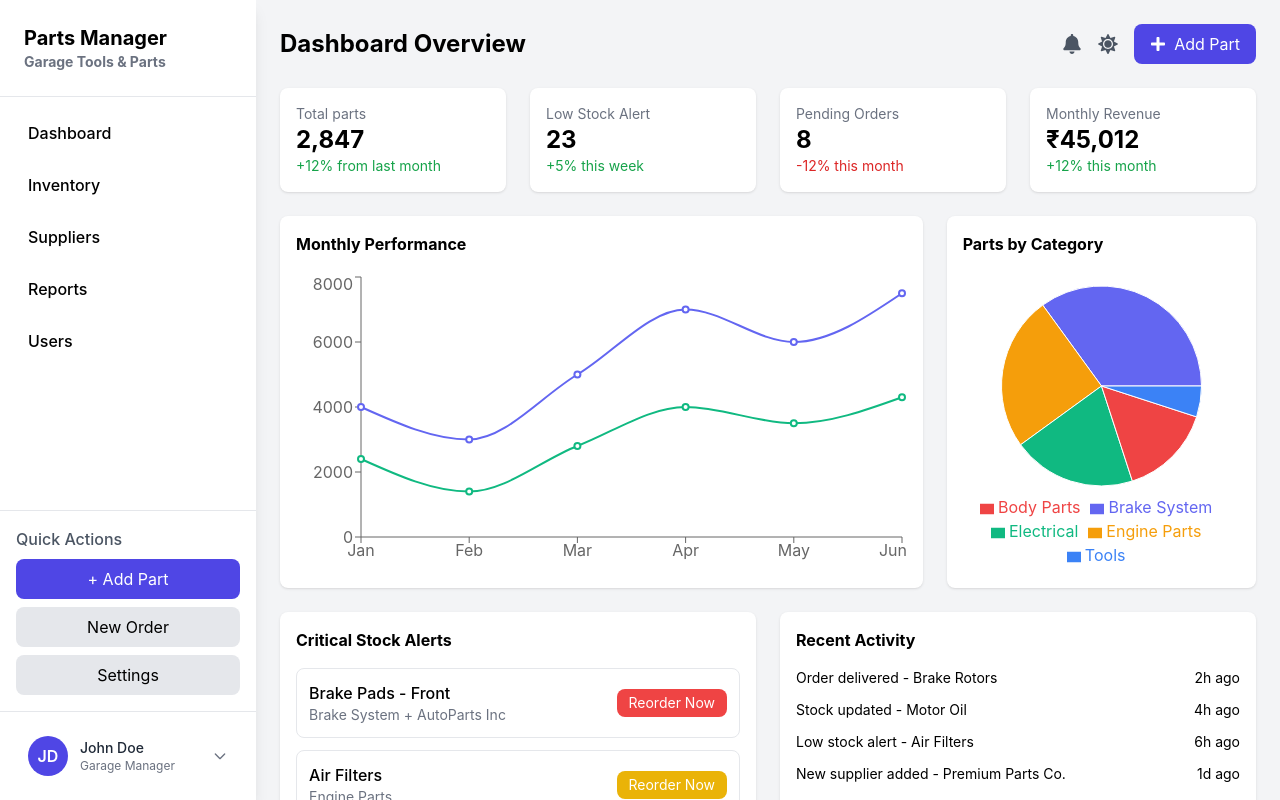
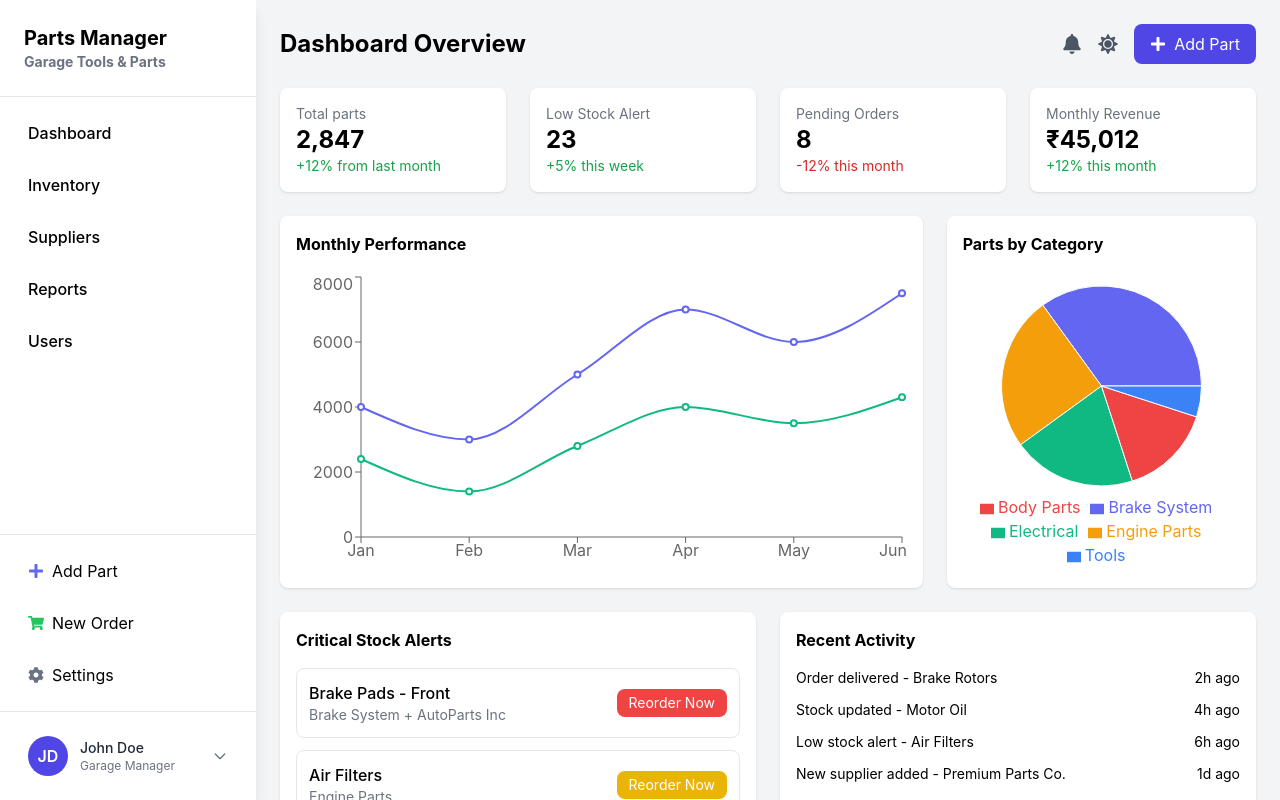
Before and after one commit to Srikumarsahoo/EzzyManagement, a React (Create React App) app in the folder ass-frontend/: page /dashboard in a window 1280 px wide. Built offline with nearby package versions, Linux system fonts and the light colour scheme.

Commit message:
Created a log out option in the profile menu and in auth.js

```diff
--- a/ass-frontend/src/components/ProfileMenu.js
+++ b/ass-frontend/src/components/ProfileMenu.js
@@ -8,19 +8,35 @@ import {
   SunIcon,
   ArrowRightOnRectangleIcon,
 } from "@heroicons/react/24/outline";
+import { useNavigate } from "react-router-dom";
 
 export default function ProfileMenu() {
+  const navigate = useNavigate();
+
+  // ✅ Actual logout function
   const handleLogout = () => {
-    alert("Logged out");
+    // Remove user token (and any other user info)
+    localStorage.removeItem("token");
+    localStorage.removeItem("user");
+
+    // Optional: show confirmation
+    alert("You have been logged out successfully!");
+
+    // Redirect to login page
+    navigate("/login");
   };
 
   const handleToggleTheme = () => {
-    alert("Theme toggled");
+    // Optional: dark/light theme toggle
+    const currentTheme = localStorage.getItem("theme") || "light";
+    const newTheme = currentTheme === "light" ? "dark" : "light";
+    localStorage.setItem("theme", newTheme);
+    document.documentElement.classList.toggle("dark", newTheme === "dark");
   };
 
   return (
     <Menu as="div" className="relative inline-block text-left w-full">
-      {/* Button */}
+      {/* Profile button */}
       <div>
         <Menu.Button className="flex items-center w-full justify-between px-3 py-2 rounded-lg hover:bg-gray-100">
           <div className="flex items-center space-x-3">
@@ -43,7 +59,7 @@ export default function ProfileMenu() {
         </Menu.Button>
       </div>
 
-      {/* Dropdown Menu */}
+      {/* Dropdown */}
       <Transition
         as={Fragment}
         enter="transition ease-out duration-100"
@@ -59,9 +75,8 @@ export default function ProfileMenu() {
             <Menu.Item>
               {({ active }) => (
                 <button
-                  className={`${
-                    active ? "bg-gray-100" : ""
-                  } flex items-center w-full px-4 py-2 text-sm text-gray-700`}
+                  onClick={() => navigate("/profile")}
+                  className={`${active ? "bg-gray-100" : ""} flex items-center w-full px-4 py-2 text-sm text-gray-700`}
                 >
                   <UserIcon className="w-5 h-5 mr-2 text-gray-500" />
                   View Profile
@@ -73,9 +88,8 @@ export default function ProfileMenu() {
             <Menu.Item>
               {({ active }) => (
                 <button
-                  className={`${
-                    active ? "bg-gray-100" : ""
-                  } flex items-center w-full px-4 py-2 text-sm text-gray-700`}
+                  onClick={() => navigate("/settings")}
+                  className={`${active ? "bg-gray-100" : ""} flex items-center w-full px-4 py-2 text-sm text-gray-700`}
                 >
                   <Cog6ToothIcon className="w-5 h-5 mr-2 text-gray-500" />
                   Account Settings
@@ -87,9 +101,8 @@ export default function ProfileMenu() {
             <Menu.Item>
               {({ active }) => (
                 <button
-                  className={`${
-                    active ? "bg-gray-100" : ""
-                  } flex items-center w-full px-4 py-2 text-sm text-gray-700`}
+                  onClick={() => navigate("/change-password")}
+                  className={`${active ? "bg-gray-100" : ""} flex items-center w-full px-4 py-2 text-sm text-gray-700`}
                 >
                   <LockClosedIcon className="w-5 h-5 mr-2 text-gray-500" />
                   Change Password
@@ -101,9 +114,8 @@ export default function ProfileMenu() {
             <Menu.Item>
               {({ active }) => (
                 <button
-                  className={`${
-                    active ? "bg-gray-100" : ""
-                  } flex items-center w-full px-4 py-2 text-sm text-gray-700`}
+                  onClick={() => navigate("/notifications")}
+                  className={`${active ? "bg-gray-100" : ""} flex items-center w-full px-4 py-2 text-sm text-gray-700`}
                 >
                   <BellIcon className="w-5 h-5 mr-2 text-gray-500" />
                   Notification
@@ -116,9 +128,7 @@ export default function ProfileMenu() {
               {({ active }) => (
                 <button
                   onClick={handleToggleTheme}
-                  className={`${
-                    active ? "bg-gray-100" : ""
-                  } flex items-center w-full px-4 py-2 text-sm text-gray-700`}
+                  className={`${active ? "bg-gray-100" : ""} flex items-center w-full px-4 py-2 text-sm text-gray-700`}
                 >
                   <SunIcon className="w-5 h-5 mr-2 text-gray-500" />
                   Toggle Theme
@@ -127,15 +137,13 @@ export default function ProfileMenu() {
             </Menu.Item>
           </div>
 
-          {/* Logout */}
+          {/* ✅ Logout Option */}
           <div className="py-1 border-t border-gray-200">
             <Menu.Item>
               {({ active }) => (
                 <button
                   onClick={handleLogout}
-                  className={`${
-                    active ? "bg-gray-100" : ""
-                  } flex items-center w-full px-4 py-2 text-sm text-red-600`}
+                  className={`${active ? "bg-gray-100" : ""} flex items-center w-full px-4 py-2 text-sm text-red-600`}
                 >
                   <ArrowRightOnRectangleIcon className="w-5 h-5 mr-2 text-red-500" />
                   Log Out
--- a/ass-frontend/src/pages/Dashboard.js
+++ b/ass-frontend/src/pages/Dashboard.js
@@ -17,6 +17,10 @@ import {
 import { FaBell, FaSun, FaPlus } from "react-icons/fa";
 import { Link } from "react-router-dom";
 import ProfileMenu from "../components/ProfileMenu";
+import {
+  FaFileDownload, FaChartLine, FaMoneyBillWave,
+  FaBoxes, FaUsers, FaShoppingCart, FaCog
+} from "react-icons/fa";
 
 // Sample data for charts
 const performanceData = [
@@ -78,18 +82,17 @@ export default function Dashboard() {
             Users
           </a>
         </nav>
-        <div className="p-4 border-t">
-          <p className="text-gray-600 font-medium">Quick Actions</p>
-          <button className="w-full mt-2 py-2 px-3 bg-indigo-600 text-white rounded-lg">
-            + Add Part
-          </button>
-          <button className="w-full mt-2 py-2 px-3 bg-gray-200 rounded-lg">
-            New Order
-          </button>
-          <button className="w-full mt-2 py-2 px-3 bg-gray-200 rounded-lg">
-            Settings
-          </button>
-        </div>
+         <div className="border-t p-4 space-y-3">
+                <button className="flex items-center w-full py-2 px-3 rounded-lg hover:bg-indigo-100">
+                  <FaPlus className="mr-2 text-indigo-500" /> Add Part
+                </button>
+                <button className="flex items-center w-full py-2 px-3 rounded-lg hover:bg-indigo-100">
+                  <FaShoppingCart className="mr-2 text-green-500" /> New Order
+                </button>
+                <button className="flex items-center w-full py-2 px-3 rounded-lg hover:bg-indigo-100">
+                  <FaCog className="mr-2 text-gray-500" /> Settings
+                </button>
+              </div>
         <div className="p-4 border-t mt-auto">
           <ProfileMenu />
         </div>
```
Also changed, not shown: 1 other file (tests, documents, lock files or other folders).
